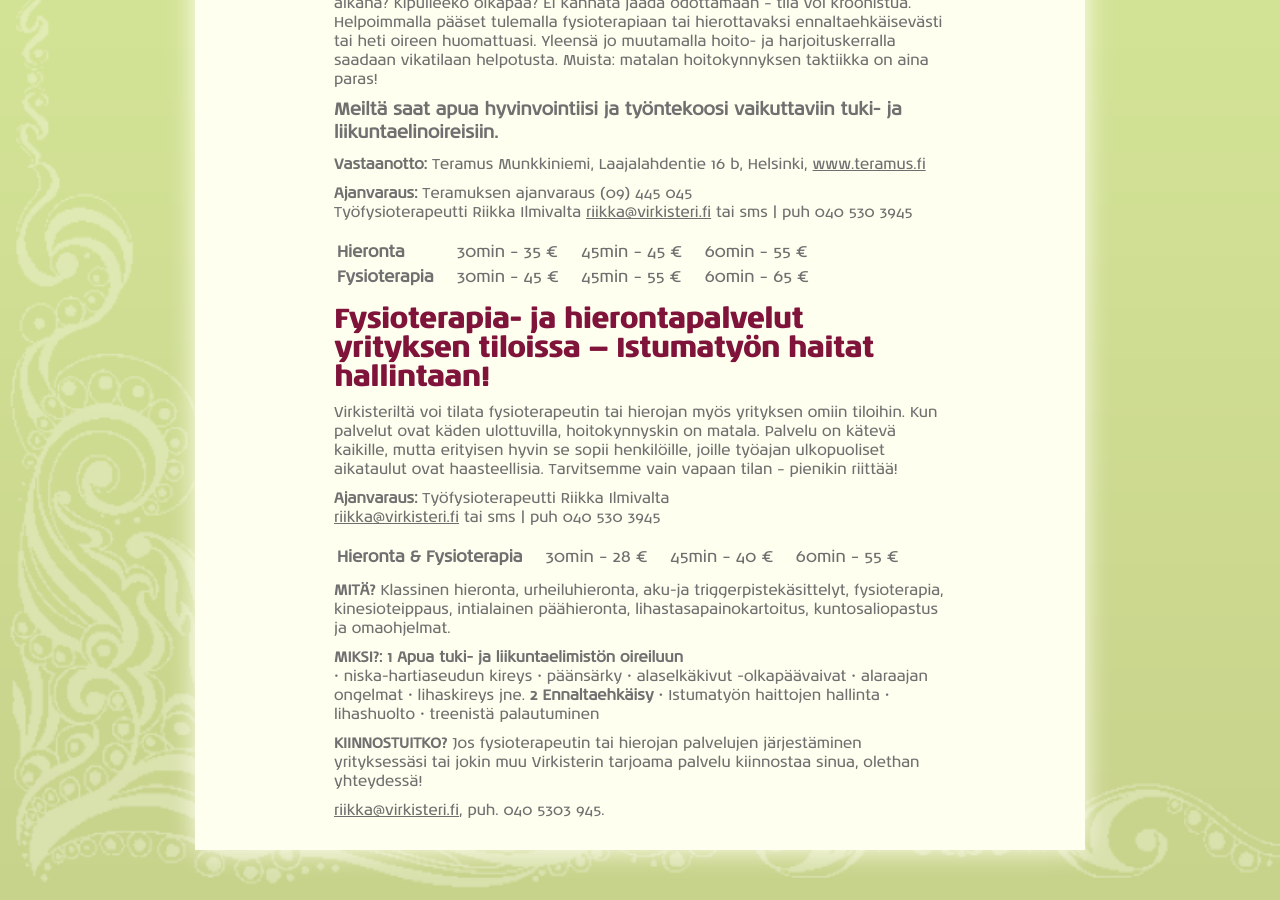
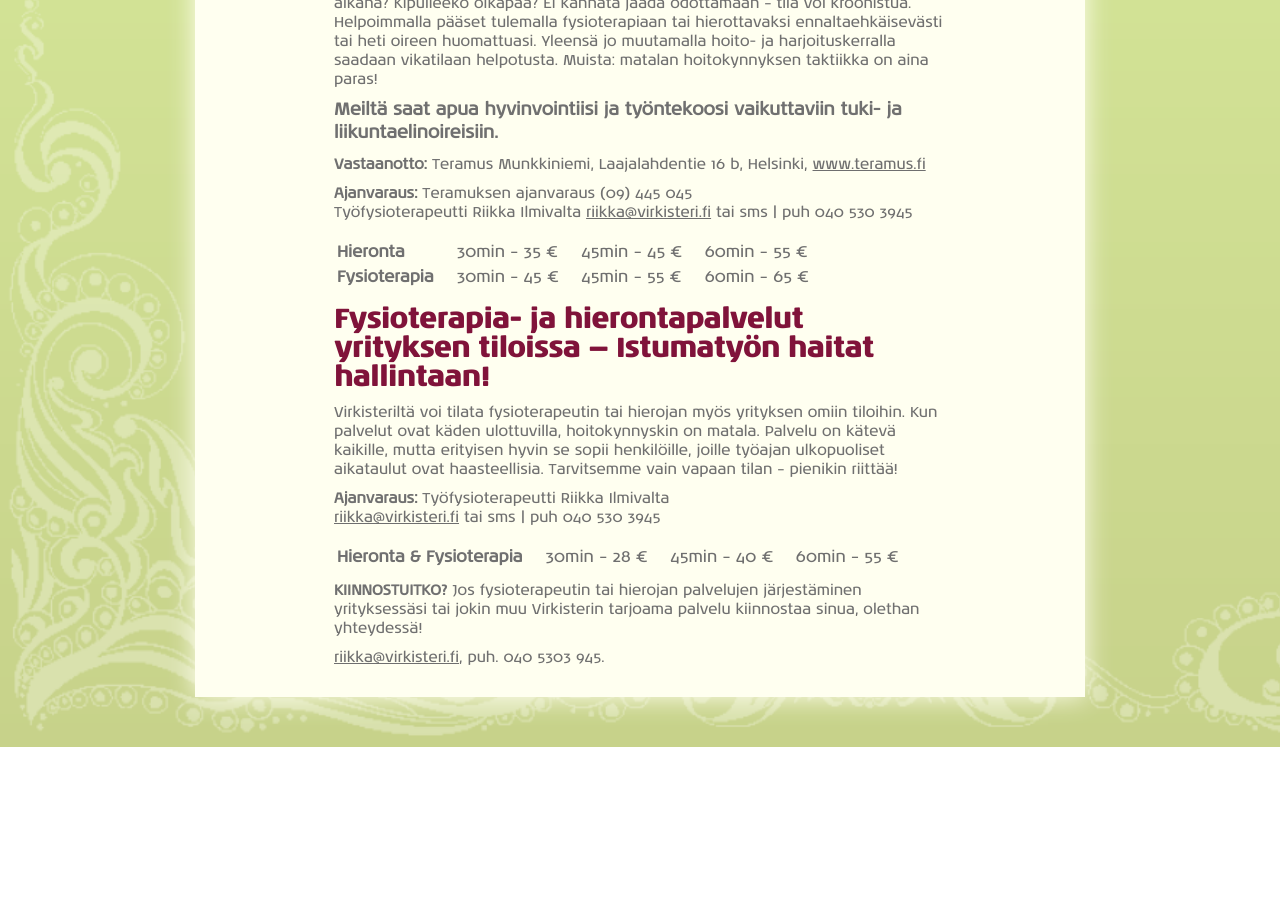
Before and after one commit to sdsykes-web/virkisteri, a Jekyll site: the page built from fysioterapia.md, in a window 1280 px wide and 900 px high, scrolled down 699 px. Built offline with Jekyll 4.4.1, drawn with Linux system fonts in a browser that asks for light colours; nearby versions of some CDN libraries; some web fonts are replaced; after the commit the page ends 1446 px from its top, so only the background shows below that.

Commit message:
Update fysioterapia.md

```diff
--- a/fysioterapia.md
+++ b/fysioterapia.md
@@ -46,18 +46,6 @@ Virkisteriltä voi tilata fysioterapeutin tai hierojan myös yrityksen omiin til
 </div -->
 
 
-**MITÄ?** Klassinen hieronta, urheiluhieronta, aku-ja triggerpistekäsittelyt, fysioterapia, kinesioteippaus, intialainen päähieronta, lihastasapainokartoitus, kuntosaliopastus ja omaohjelmat.
-
-**MIKSI?:  1 Apua tuki- ja liikuntaelimistön oireiluun**
-• niska-hartiaseudun kireys
-• päänsärky
-• alaselkäkivut -olkapäävaivat
-• alaraajan ongelmat • lihaskireys jne.
-**2 Ennaltaehkäisy**  • Istumatyön haittojen hallinta
-• lihashuolto
-• treenistä palautuminen
-
-
 **KIINNOSTUITKO?** Jos fysioterapeutin tai hierojan palvelujen järjestäminen yrityksessäsi tai jokin muu Virkisterin tarjoama palvelu kiinnostaa sinua, olethan yhteydessä!
 
 [riikka@virkisteri.fi](mailto:riikka@virkisteri.fi), puh. 040 5303 945.
```
